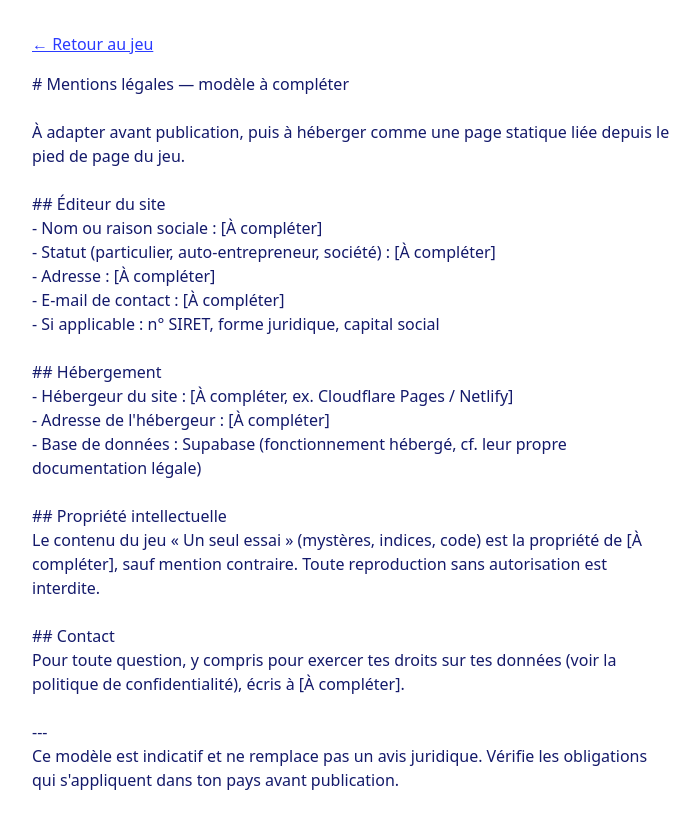
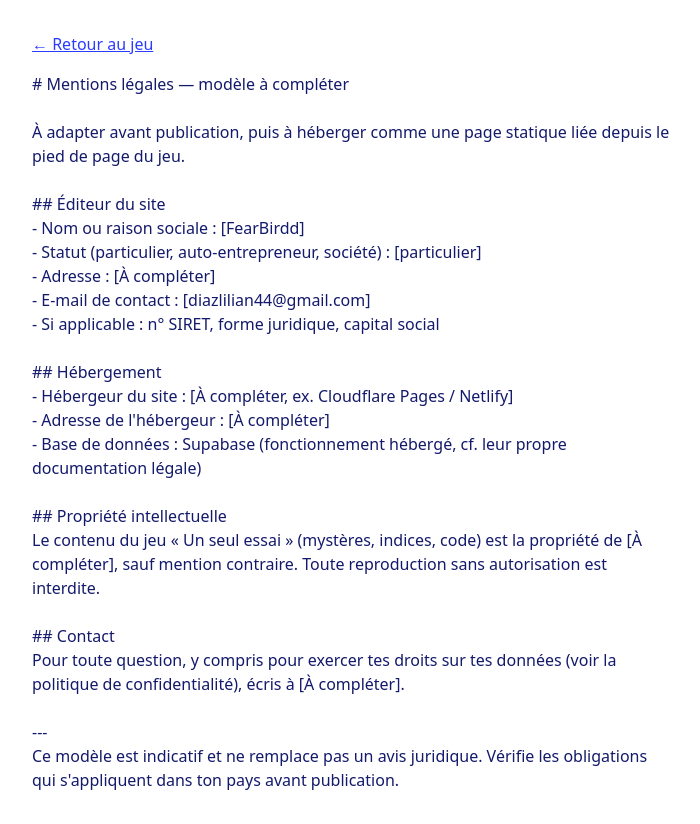
Before and after one commit to FearBirdd/Un-seul-essai, a plain HTML site: page mentions-legales-1.html in a window 1280 px wide. Shown: the whole page, without its empty margins (288-988 px from the left). Drawn offline with Linux system fonts and the light colour scheme.

Commit message:
Update mentions-legales-1.html

```diff
--- a/mentions-legales-1.html
+++ b/mentions-legales-1.html
@@ -9,10 +9,10 @@ pre{white-space:pre-wrap;font-family:inherit}a{color:#2b3bff}</style></head>
 À adapter avant publication, puis à héberger comme une page statique liée depuis le pied de page du jeu.
 
 ## Éditeur du site
-- Nom ou raison sociale : [À compléter]
-- Statut (particulier, auto-entrepreneur, société) : [À compléter]
+- Nom ou raison sociale : [FearBirdd]
+- Statut (particulier, auto-entrepreneur, société) : [particulier]
 - Adresse : [À compléter]
-- E-mail de contact : [À compléter]
+- E-mail de contact : [diazlilian44@gmail.com]
 - Si applicable : n° SIRET, forme juridique, capital social
 
 ## Hébergement
```
